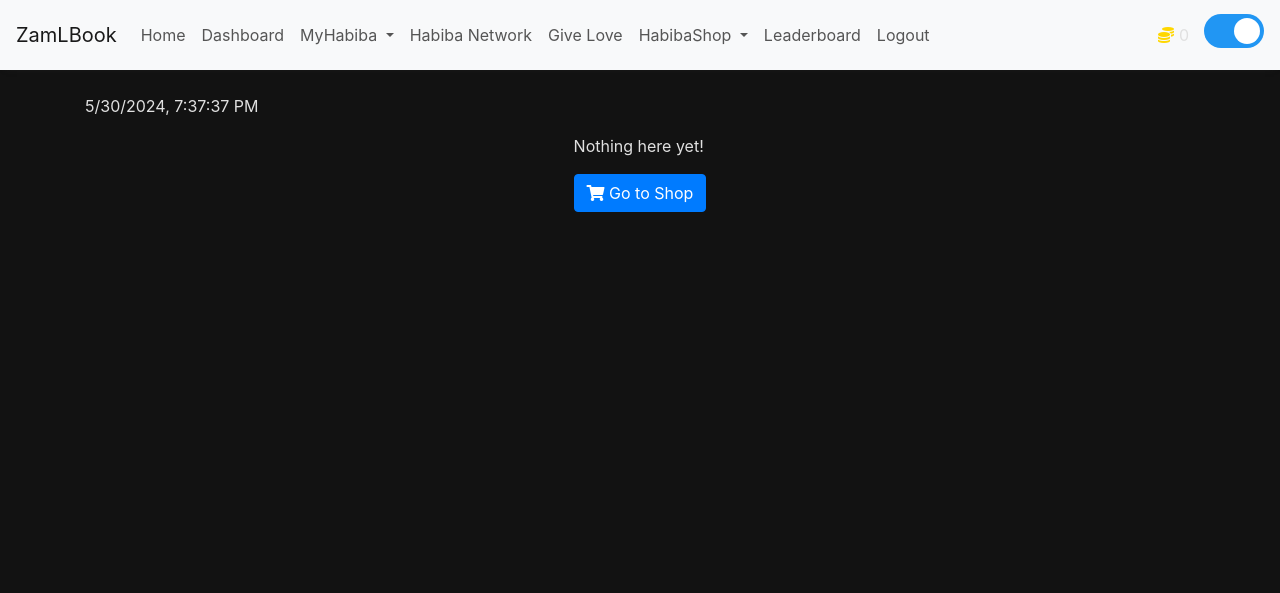
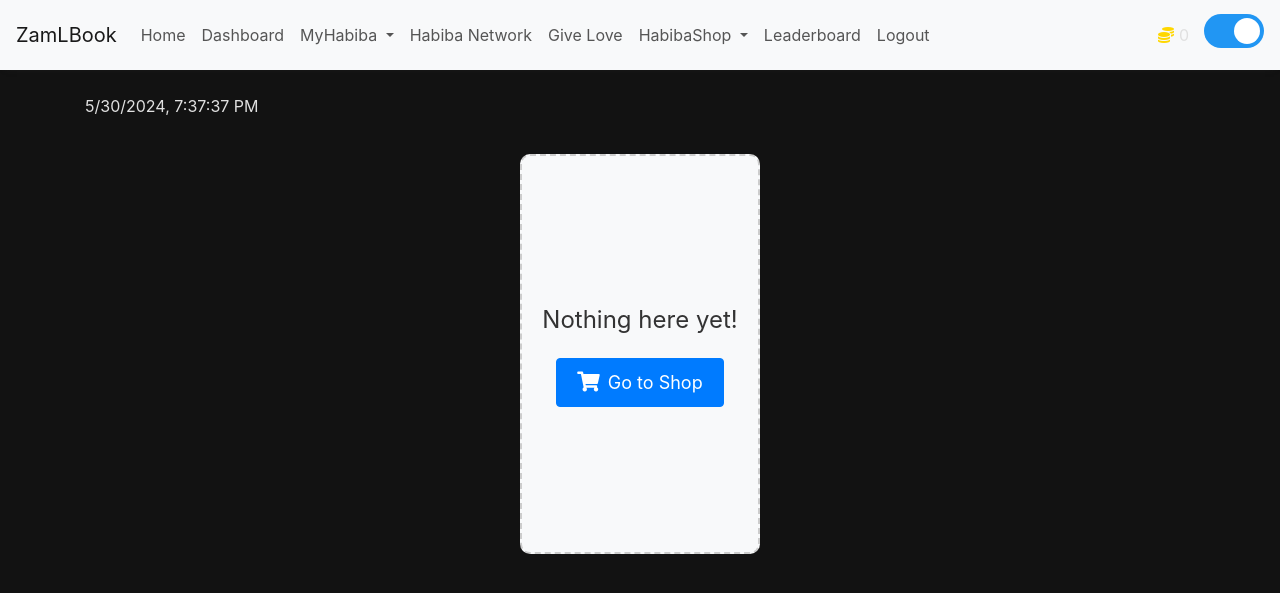
Before and after one commit to Halmouus/Personal, a Flask app: page /inventory in a window 1280 px wide. Shown: the top 593 px of the page. Run offline with Flask 3, Linux system fonts and the light colour scheme; the visitor is signed in with stand-in values (Sample User, id 1); data that the repository does not hold is empty; some libraries are stand-ins or nearby versions.

Commit message:
empty inventory

```diff
--- a/app/static/style.css
+++ b/app/static/style.css
@@ -221,3 +221,41 @@
     text-align: left;
     padding-top: 10px;
 }
+
+.empty-inventory {
+    display: flex;
+    flex-direction: column;
+    align-items: center;
+    justify-content: center;
+    height: 400px;  /* Adjust height as necessary */
+    background-color: #f8f9fa; /* Light background for the box */
+    border: 2px dashed #ccc;  /* Dashed border */
+    border-radius: 10px;  /* Rounded corners */
+    margin: 20px;
+    padding: 20px;
+}
+
+.empty-message {
+    font-size: 24px;  /* Larger text */
+    color: #333;  /* Dark grey color for the text */
+    margin-bottom: 20px;  /* Space between message and button */
+}
+
+.btn-primary {
+    background-color: #007bff;  /* Standard Bootstrap primary button color */
+    border-color: #007bff;
+    padding: 10px 20px;  /* Padding for larger button */
+    font-size: 18px;  /* Larger font size for the button */
+    display: inline-flex;
+    align-items: center;  /* Center icon and text */
+    column-gap: 8px;  /* Space between icon and text */
+}
+
+.btn-primary i {
+    font-size: 20px;  /* Larger icon */
+}
+
+.btn-primary:hover {
+    background-color: #0056b3;  /* Darker on hover */
+    border-color: #0056b3;
+}
```
